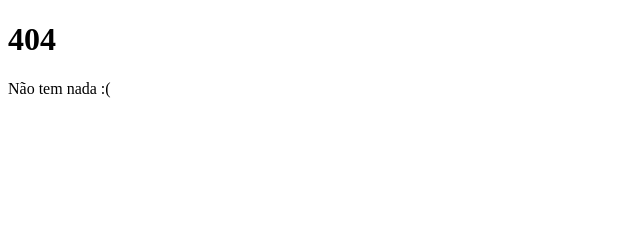
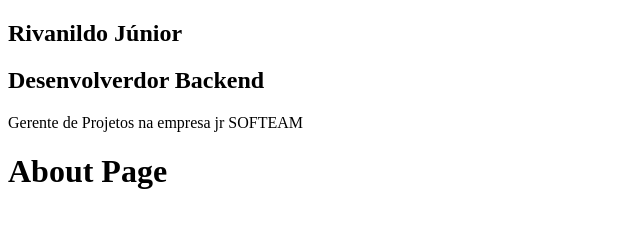
Before and after one commit to rivanildojr/rivas-blog, a Gatsby site: page /about in a window 1280 px wide. Before the commit this address had no page. Shown: the whole page, without its empty margins (0-640 px from the left). Built offline with nearby package versions, Linux system fonts and the light colour scheme; Gatsby itself is replaced by a stand-in of ours.

Commit message:
Start componet Profile

```diff
--- a/gatsby-config.js
+++ b/gatsby-config.js
@@ -24,7 +24,7 @@
         background_color: `#663399`,
         theme_color: `#663399`,
         display: `minimal-ui`,
-        icon: `src/images/gatsby-icon.png`, // This path is relative to the root of the site.
+       // icon: `src/images/gatsby-icon.png`, // This path is relative to the root of the site.
       },
     },
     // this (optional) plugin enables Progressive Web App + Offline functionality
--- /dev/null
+++ b/src/components/Profile/index.js
@@ -0,0 +1,11 @@
+import React from 'react'
+
+const Profile = () => (
+  <div className="Profile-wrapper">
+    <h1>Rivanildo Júnior</h1>
+    <h2>Desenvolverdor Backend</h2>
+    <p>Gerente de Projetos na empresa jr SOFTEAM</p>
+  </div>
+)
+
+export default Profile
--- a/src/components/layout.js
+++ b/src/components/layout.js
@@ -1,11 +1,16 @@
 import React from "react"
-
 import PropTypes from "prop-types"
+import Profile from "./Profile"
 
 const Layout = ({ children }) => {
 
   return (
-      <main>{children}</main>
+    <>
+    <aside>
+      <Profile />
+    </aside>
+     <main>{children}</main>
+    </>
     )
 }
 
--- /dev/null
+++ b/src/pages/about.js
@@ -0,0 +1,13 @@
+import React from 'react'
+
+import Layout from "../components/layout"
+import SEO from "../components/seo"
+
+const AboutPage = () => (
+  <Layout>
+    <SEO title= "About" />
+    <h1>About Page</h1>
+  </Layout>
+)
+
+export default AboutPage
```
Also changed, not shown: src/pages/index.js (line endings or trailing spaces).
